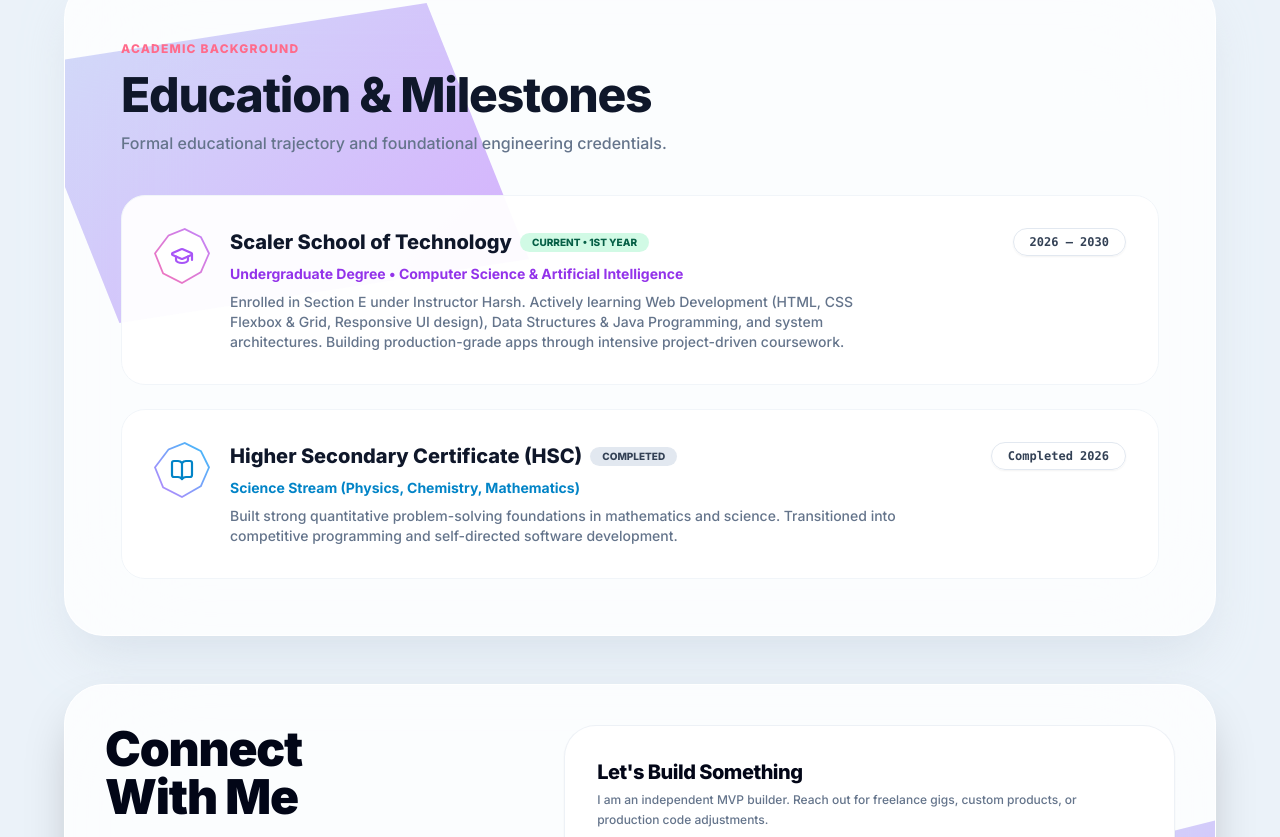
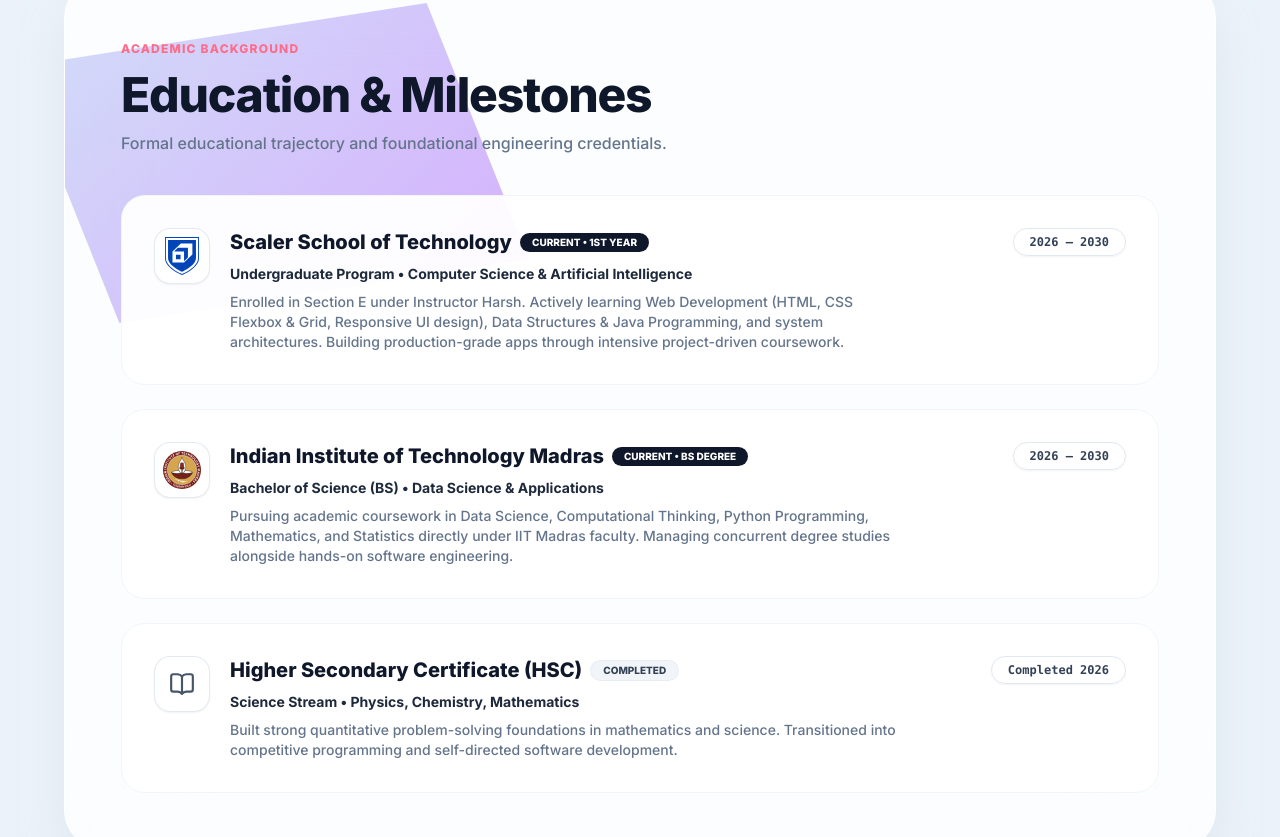
Before and after one commit to ysh1318/portfolio-graded, a plain HTML site: page index.html in a window 1280 px wide. Shown: the part 6464-7301 px from the top of the page. Drawn offline with nearby package versions, Linux system fonts and the light colour scheme.

Commit message:
Add IIT Madras BS Data Science degree and official institutional logos to Education section

```diff
--- a/index.html
+++ b/index.html
@@ -1606,35 +1606,20 @@
             </div>
 
             <div class="space-y-6 relative z-10">
-                <!-- Education Item 1 -->
+                <!-- Education Item 1: Scaler School of Technology -->
                 <div class="bg-white/95 border border-slate-100 rounded-3xl p-8 flex flex-col md:flex-row items-start justify-between gap-6 hover:bg-white hover:shadow-xl transition duration-300 relative z-10">
                     <div class="flex items-start gap-5">
-                        <div class="w-14 h-14 shrink-0 shape-clip bg-gradient-to-tr from-pink-400 to-purple-400 p-[2px]">
-                            <div class="w-full h-full bg-white shape-clip flex items-center justify-center"><svg
-  xmlns="http://www.w3.org/2000/svg"
-  width="24"
-  height="24"
-  viewBox="0 0 24 24"
-  fill="none"
-  stroke="#A855F7"
-  stroke-width="2.2"
-  stroke-linecap="round"
-  stroke-linejoin="round"
->
-  <path d="M21.42 10.922a1 1 0 0 0-.019-1.838L12.83 5.18a2 2 0 0 0-1.66 0L2.6 9.08a1 1 0 0 0 0 1.832l8.57 3.908a2 2 0 0 0 1.66 0z" />
-  <path d="M22 10v6" />
-  <path d="M6 12.5V16a6 3 0 0 0 12 0v-3.5" />
-</svg>
-</div>
+                        <div class="w-14 h-14 shrink-0 rounded-2xl bg-white border border-slate-200/90 p-2 flex items-center justify-center shadow-xs">
+                            <img src="./scaler-crest.svg" alt="Scaler School of Technology Crest" class="w-full h-full object-contain">
                         </div>
                         <div class="space-y-2">
                             <div class="flex flex-wrap items-center gap-2">
                                 <h3 class="text-xl font-extrabold text-slate-900">Scaler School of Technology</h3>
-                                <span class="px-3 py-0.5 bg-emerald-100 text-emerald-800 text-[10px] font-extrabold uppercase rounded-full">Current &bull; 1st Year</span>
-                            </div>
-                            <p class="text-sm font-bold text-purple-600">Undergraduate Degree &bull; Computer Science & Artificial Intelligence</p>
+                                <span class="px-3 py-0.5 bg-slate-900 text-white text-[10px] font-extrabold uppercase rounded-full">Current &bull; 1st Year</span>
+                            </div>
+                            <p class="text-sm font-bold text-slate-800">Undergraduate Program &bull; Computer Science &amp; Artificial Intelligence</p>
                             <p class="text-slate-500 text-xs md:text-sm leading-relaxed font-medium max-w-2xl">
-                                Enrolled in Section E under Instructor Harsh. Actively learning Web Development (HTML, CSS Flexbox & Grid, Responsive UI design), Data Structures & Java Programming, and system architectures. Building production-grade apps through intensive project-driven coursework.
+                                Enrolled in Section E under Instructor Harsh. Actively learning Web Development (HTML, CSS Flexbox &amp; Grid, Responsive UI design), Data Structures &amp; Java Programming, and system architectures. Building production-grade apps through intensive project-driven coursework.
                             </p>
                         </div>
                     </div>
@@ -1645,32 +1630,45 @@
                     </div>
                 </div>
 
-                <!-- Education Item 2 -->
+                <!-- Education Item 2: IIT Madras -->
                 <div class="bg-white/95 border border-slate-100 rounded-3xl p-8 flex flex-col md:flex-row items-start justify-between gap-6 hover:bg-white hover:shadow-xl transition duration-300 relative z-10">
                     <div class="flex items-start gap-5">
-                        <div class="w-14 h-14 shrink-0 shape-clip bg-gradient-to-tr from-purple-400 to-sky-400 p-[2px]">
-                            <div class="w-full h-full bg-white shape-clip flex items-center justify-center"><svg
-  xmlns="http://www.w3.org/2000/svg"
-  width="24"
-  height="24"
-  viewBox="0 0 24 24"
-  fill="none"
-  stroke="#0284C7"
-  stroke-width="2.2"
-  stroke-linecap="round"
-  stroke-linejoin="round"
->
-  <path d="M12 5v16" />
-  <path d="M20.001 19A2 2 0 0022 17V5a2 2 0 00-1.999-2L16 3.002A5 5 0 0012 5a5 5 0 00-4-2H4a2 2 0 00-2 2v12a2 2 0 001.999 2H8a5 5 0 014 2 5 5 0 014-2z" />
-</svg>
-</div>
+                        <div class="w-14 h-14 shrink-0 rounded-2xl bg-white border border-slate-200/90 p-2 flex items-center justify-center shadow-xs">
+                            <img src="./iit-madras-logo.svg" alt="IIT Madras Official Emblem" class="w-full h-full object-contain">
+                        </div>
+                        <div class="space-y-2">
+                            <div class="flex flex-wrap items-center gap-2">
+                                <h3 class="text-xl font-extrabold text-slate-900">Indian Institute of Technology Madras</h3>
+                                <span class="px-3 py-0.5 bg-slate-900 text-white text-[10px] font-extrabold uppercase rounded-full">Current &bull; BS Degree</span>
+                            </div>
+                            <p class="text-sm font-bold text-slate-800">Bachelor of Science (BS) &bull; Data Science &amp; Applications</p>
+                            <p class="text-slate-500 text-xs md:text-sm leading-relaxed font-medium max-w-2xl">
+                                Pursuing academic coursework in Data Science, Computational Thinking, Python Programming, Mathematics, and Statistics directly under IIT Madras faculty. Managing concurrent degree studies alongside hands-on software engineering.
+                            </p>
+                        </div>
+                    </div>
+                    <div class="text-right flex-shrink-0 self-start md:self-auto">
+                        <span class="px-4 py-1.5 bg-white border border-slate-200 rounded-full text-xs font-mono font-bold text-slate-700 shadow-sm">
+                            2026 &ndash; 2030
+                        </span>
+                    </div>
+                </div>
+
+                <!-- Education Item 3: HSC -->
+                <div class="bg-white/95 border border-slate-100 rounded-3xl p-8 flex flex-col md:flex-row items-start justify-between gap-6 hover:bg-white hover:shadow-xl transition duration-300 relative z-10">
+                    <div class="flex items-start gap-5">
+                        <div class="w-14 h-14 shrink-0 rounded-2xl bg-white border border-slate-200/90 p-3.5 flex items-center justify-center shadow-xs">
+                            <svg xmlns="http://www.w3.org/2000/svg" width="24" height="24" viewBox="0 0 24 24" fill="none" stroke="#475569" stroke-width="2" stroke-linecap="round" stroke-linejoin="round" class="w-full h-full text-slate-600">
+                                <path d="M12 5v16" />
+                                <path d="M20.001 19A2 2 0 0022 17V5a2 2 0 00-1.999-2L16 3.002A5 5 0 0012 5a5 5 0 00-4-2H4a2 2 0 00-2 2v12a2 2 0 001.999 2H8a5 5 0 014 2 5 5 0 014-2z" />
+                            </svg>
                         </div>
                         <div class="space-y-2">
                             <div class="flex flex-wrap items-center gap-2">
                                 <h3 class="text-xl font-extrabold text-slate-900">Higher Secondary Certificate (HSC)</h3>
-                                <span class="px-3 py-0.5 bg-slate-200 text-slate-700 text-[10px] font-extrabold uppercase rounded-full">Completed</span>
-                            </div>
-                            <p class="text-sm font-bold text-sky-600">Science Stream (Physics, Chemistry, Mathematics)</p>
+                                <span class="px-3 py-0.5 bg-slate-100 text-slate-700 text-[10px] font-extrabold uppercase rounded-full border border-slate-200/60">Completed</span>
+                            </div>
+                            <p class="text-sm font-bold text-slate-800">Science Stream &bull; Physics, Chemistry, Mathematics</p>
                             <p class="text-slate-500 text-xs md:text-sm leading-relaxed font-medium max-w-2xl">
                                 Built strong quantitative problem-solving foundations in mathematics and science. Transitioned into competitive programming and self-directed software development.
                             </p>
```
Also changed, not shown: iit-madras-logo.svg (added), scaler-crest.svg (added).
